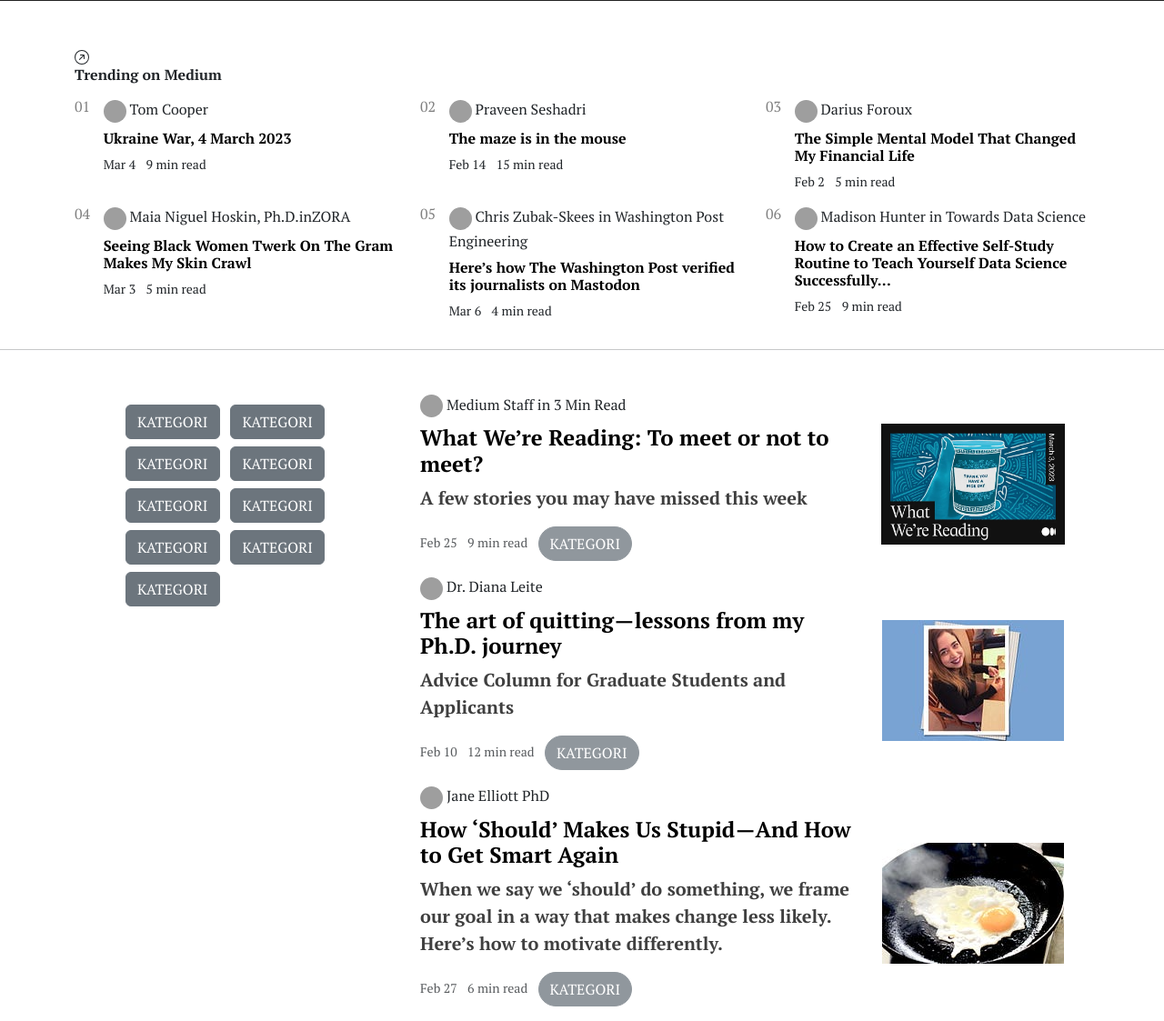
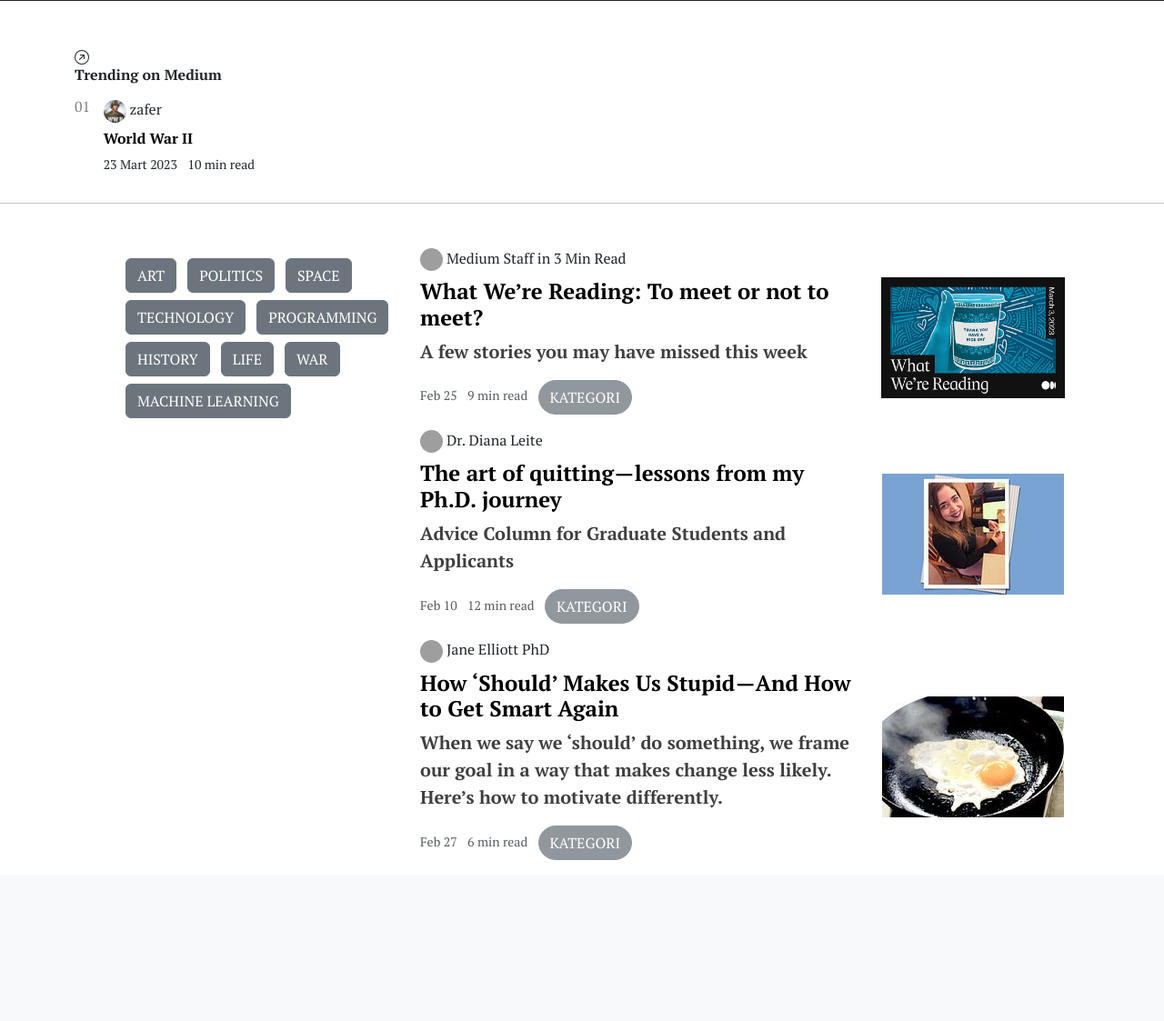
Before and after one commit to Zaferyuksel/MediumZaferProje, a Django app: page / in a window 1280 px wide. Shown: the part 579-1702 px from the top of the page at 91% size. After the commit the page ends 1525 px from the top, so only its background shows below. Run offline with Django 4.2, Linux system fonts and the light colour scheme; data comes from the database, SQL or seed files in the repository; both versions use the stored data as it was after the commit; some libraries are stand-ins or nearby versions; grey boxes are pictures that could not be loaded.

Commit message:
Add files via upload

```diff
--- a/Medium Zafer Proje/MediumZaferProje/MediumZaferProje/urls.py
+++ b/Medium Zafer Proje/MediumZaferProje/MediumZaferProje/urls.py
@@ -22,7 +22,7 @@ from appMy.views import *
 urlpatterns = [
     path('admin/', admin.site.urls),
     path('',index),
-    path('detail/', Detail),
+    path('detail/<id>/', Detail, name="Detail"),
     path('login/',Login),
     path('profil/', Profil),
     path('register/',Register),
--- a/Medium Zafer Proje/MediumZaferProje/appMy/admin.py
+++ b/Medium Zafer Proje/MediumZaferProje/appMy/admin.py
@@ -1,3 +1,6 @@
 from django.contrib import admin
+from .models import *
+# Register your models here.
 
-# Register your models here.
+admin.site.register(Category)
+admin.site.register(Article)
--- a/Medium Zafer Proje/MediumZaferProje/appMy/models.py
+++ b/Medium Zafer Proje/MediumZaferProje/appMy/models.py
@@ -5,13 +5,21 @@ from django.contrib.auth.models import User
 class Category(models.Model):
     title = models.CharField(("Kategori"), max_length=50)
 
+    def __str__(self):
+        return self.title
+
 
 class Article(models.Model):
     user = models.ForeignKey(User, verbose_name=("Kullanıcı"), on_delete=models.CASCADE)
     category = models.ForeignKey(Category, verbose_name=("Kategori"), on_delete=models.CASCADE)
     title = models.CharField(("Makale Başlık"), max_length=50)
+    subject = models.CharField(("Makale Konu"), max_length=50, null=True)
     text = models.TextField(("Makale"))
     image = models.FileField(("Makale Görsel"), upload_to="", max_length=100)
     date_now = models.DateField(("Tarih"), auto_now_add=True)
     user_img = models.FileField(("User Foto"), upload_to=None, max_length=100)
-    read_time = models.FloatField(("Okuma Süresi"), default=0)
+    read_time = models.SmallIntegerField(("Okuma Süresi"),default=0, null=True)
+
+
+    def __str__(self):
+        return self.title
--- a/Medium Zafer Proje/MediumZaferProje/appMy/templates/base.html
+++ b/Medium Zafer Proje/MediumZaferProje/appMy/templates/base.html
@@ -15,7 +15,7 @@
     <link rel="preconnect" href="https://fonts.gstatic.com" crossorigin>
     <link href="https://cdn.jsdelivr.net/npm/bootstrap@5.3.0-alpha1/dist/css/bootstrap.min.css" rel="stylesheet" integrity="sha384-GLhlTQ8iRABdZLl6O3oVMWSktQOp6b7In1Zl3/Jr59b6EGGoI1aFkw7cmDA6j6gD" crossorigin="anonymous">
     <link href="https://fonts.googleapis.com/css2?family=PT+Serif:ital,wght@0,400;0,700;1,400&display=swap" rel="stylesheet">
-    <link rel="stylesheet" href="../static/css/style.css">
+    <link rel="stylesheet" href="{% static 'css/style.css' %}">
 
 
     <title>Document</title>
--- a/Medium Zafer Proje/MediumZaferProje/appMy/templates/index.html
+++ b/Medium Zafer Proje/MediumZaferProje/appMy/templates/index.html
@@ -41,114 +41,30 @@
           </svg>
           <h6 class="ml-2 fw-bold">Trending on Medium</h6>
         </div>
+
+        {% for i in products %}
         <!-- Yazı 1 Başlangıç -->
         <article class="col-sm-4">
           <div class="row">
             <div class="col-1"><h6 class="text-black-50">01</h6></div>
             <div class="col-11">
-              <img class="rounded-circle" src="https://picsum.photos/id/11/25/25" alt="">
-              <span>Tom Cooper</span>
+              <img class="rounded-circle" src="{{ i.user_img.url }}" height="25px" width="25px" alt="">
+              <span>{{ i.user }}</span>
               <h6 class="mt-2">
-                <a href="/detail"><strong>Ukraine War, 4 March 2023</strong></a>
+                <a href="/detail/{{ i.id }}/"><strong>{{ i.title }}</strong></a>
               </h6>
               <ul class="list-inline small">
-                <li class="list-inline-item">Mar 4</li>
-                <li class="list-inline-item">9 min read</li>
+                <li class="list-inline-item">{{ i.date_now }}</li>
+                <li class="list-inline-item">{{ i.read_time }} min read</li>
               </ul>
 
             </div>
           </div>
         </article>
         <!-- Yazı 1 Bitiş -->
-        <article class="col-sm-4">
-          <div class="row">
-            <div class="col-1"><h6 class="text-black-50">02</h6></div>
-            <div class="col-11">
-              <img class="rounded-circle" src="https://picsum.photos/id/12/25/25" alt="">
-              <span>Praveen Seshadri</span>
-              <h6 class="mt-2">
-                <strong>The maze is in the mouse</strong>
-              </h6>
-              <ul class="list-inline small">
-                <li class="list-inline-item">Feb 14</li>
-                <li class="list-inline-item">15 min read</li>
-              </ul>
+        {% endfor %}
 
-            </div>
-          </div>
-        </article>
 
-        <article class="col-sm-4">
-          <div class="row">
-            <div class="col-1"><h6 class="text-black-50">03</h6></div>
-            <div class="col-11">
-              <img class="rounded-circle" src="https://picsum.photos/id/14/25/25" alt="">
-              <span>Darius Foroux</span>
-              <h6 class="mt-2">
-                <strong>The Simple Mental Model That Changed My Financial Life</strong>
-              </h6>
-              <ul class="list-inline small">
-                <li class="list-inline-item">Feb 2</li>
-                <li class="list-inline-item">5 min read</li>
-              </ul>
-
-            </div>
-          </div>
-        </article>
-
-        <article class="col-sm-4">
-          <div class="row">
-            <div class="col-1"><h6 class="text-black-50">04</h6></div>
-            <div class="col-11">
-              <img class="rounded-circle" src="https://picsum.photos/id/15/25/25" alt="">
-              <span>Maia Niguel Hoskin, Ph.D.inZORA</span>
-              <h6 class="mt-2">
-                <strong>Seeing Black Women Twerk On The Gram Makes My Skin Crawl</strong>
-              </h6>
-              <ul class="list-inline small">
-                <li class="list-inline-item">Mar 3</li>
-                <li class="list-inline-item">5 min read</li>
-              </ul>
-
-            </div>
-          </div>
-        </article>
-
-        <article class="col-sm-4">
-          <div class="row">
-            <div class="col-1"><h6 class="text-black-50">05</h6></div>
-            <div class="col-11">
-              <img class="rounded-circle" src="https://picsum.photos/id/17/25/25" alt="">
-              <span>Chris Zubak-Skees in Washington Post Engineering</span>
-              <h6 class="mt-2">
-                <strong>Here’s how The Washington Post verified its journalists on Mastodon</strong>
-              </h6>
-              <ul class="list-inline small">
-                <li class="list-inline-item">Mar 6</li>
-                <li class="list-inline-item">4 min read</li>
-              </ul>
-
-            </div>
-          </div>
-        </article>
-
-        <article class="col-sm-4">
-          <div class="row">
-            <div class="col-1"><h6 class="text-black-50">06</h6></div>
-            <div class="col-11">
-              <img class="rounded-circle" src="https://picsum.photos/id/11/25/25" alt="">
-              <span>Madison Hunter in Towards Data Science</span>
-              <h6 class="mt-2">
-                <strong>How to Create an Effective Self-Study Routine to Teach Yourself Data Science Successfully...</strong>
-              </h6>
-              <ul class="list-inline small">
-                <li class="list-inline-item">Feb 25</li>
-                <li class="list-inline-item">9 min read</li>
-              </ul>
-
-            </div>
-          </div>
-        </article>
       </div>
     </div>
     <hr>
@@ -161,15 +77,10 @@
           <!-- Kategori -->
           <div class="col-sm-4">
             <ul class="mt-1 ms-3 ">
-              <button class="btn btn-secondary mt-2 ms-2">kategori</button>
-              <button class="btn btn-secondary mt-2 ms-2 ">kategori</button>
-              <button class="btn btn-secondary mt-2 ms-2 ">kategori</button>
-              <button class="btn btn-secondary mt-2 ms-2 ">kategori</button>
-              <button class="btn btn-secondary mt-2 ms-2 ">kategori</button>
-              <button class="btn btn-secondary mt-2 ms-2 ">kategori</button>
-              <button class="btn btn-secondary mt-2 ms-2 ">kategori</button>
-              <button class="btn btn-secondary mt-2 ms-2 ">kategori</button>
-              <button class="btn btn-secondary mt-2 ms-2 ">kategori</button>
+
+              {% for i in butons %}
+              <button class="btn btn-secondary mt-2 ms-2">{{ i.title }}</button>
+              {% endfor %}
 
             </ul>
           </div>
--- a/Medium Zafer Proje/MediumZaferProje/appMy/views.py
+++ b/Medium Zafer Proje/MediumZaferProje/appMy/views.py
@@ -1,15 +1,28 @@
 from django.shortcuts import render
-
+from .models import *
 # Create your views here.
 
 
 def index(request):
+    products = Article.objects.all()[0:6]
+    butons = Category.objects.all().order_by("?")[0:9]
+    articles = Article.objects.all()
 
-    return render(request,'index.html')
+    context ={
+        "products": products,
+        "butons":butons,
+        "articles":articles,
+    }
+    return render(request,'index.html',context)
 
-def Detail(request):
+def Detail(request,id):
+    product= Article.objects.get(id=id)
 
-    return render(request,'detail.html')
+    context={
+        "product":product
+    }
+
+    return render(request,'detail.html',context)
 
 def Login(request):
 
```
Also changed, not shown: Medium Zafer Proje/MediumZaferProje/appMy/templates/detail.html (+9 -9 lines), Medium Zafer Proje/MediumZaferProje/appMy/migrations/0001_initial.py (added), Medium Zafer Proje/MediumZaferProje/appMy/migrations/0002_article_subject.py (added), Medium Zafer Proje/MediumZaferProje/appMy/migrations/0003_article_s.py (added), Medium Zafer Proje/MediumZaferProje/appMy/migrations/0004_remove_article_s_alter_article_read_time.py (added), Medium Zafer Proje/MediumZaferProje/db.sqlite3, Medium Zafer Proje/MediumZaferProje/media/None/ww2_user.png (added), Medium Zafer Proje/MediumZaferProje/media/ww2.jpg (added).
